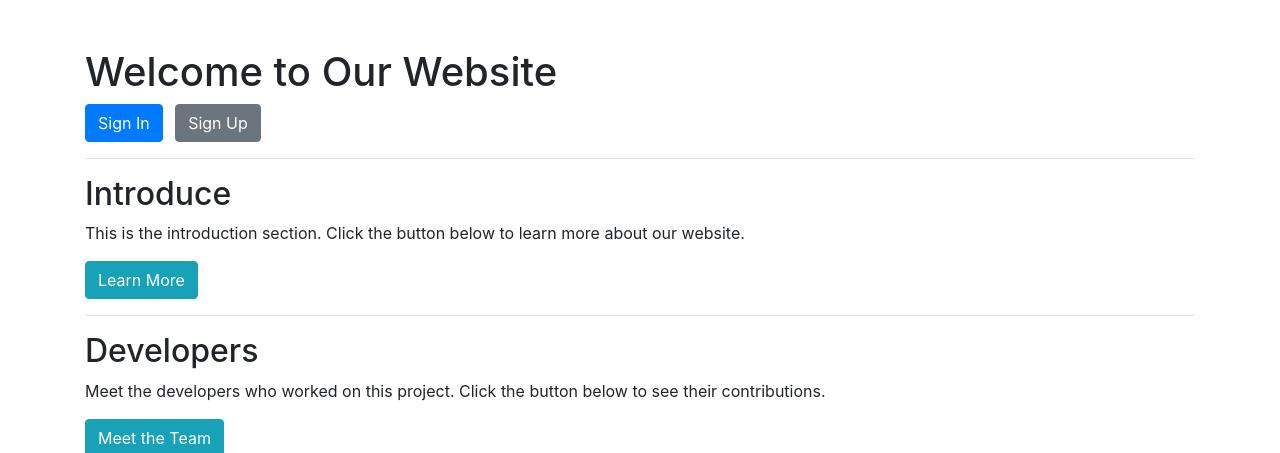
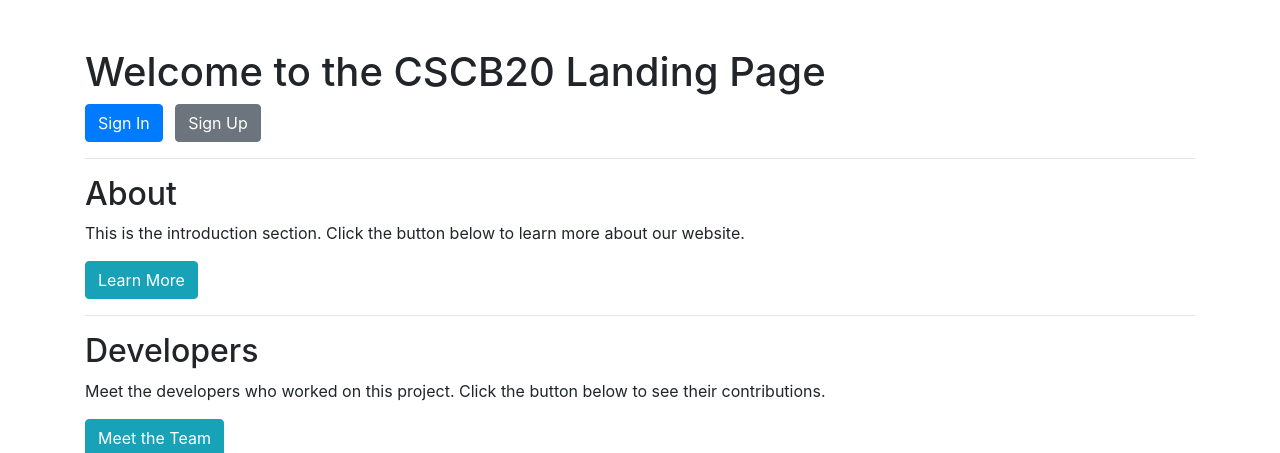
Before and after one commit to jediela/B20_a3, a Flask app: page / in a window 1280 px wide. Shown: the top 453 px of the page. Run offline with Flask 3, Linux system fonts and the light colour scheme; some libraries are stand-ins or nearby versions.

Commit message:
grammar changes. changed most introduce to about

```diff
--- a/templates/home.html
+++ b/templates/home.html
@@ -9,14 +9,14 @@
 <body>
 
 <div class="container mt-5">
-    <h1>Welcome to Our Website</h1>
+    <h1>Welcome to the CSCB20 Landing Page</h1>
     <div>
         <a href="/login" class="btn btn-primary mr-2">Sign In</a>
         <a href="/register" class="btn btn-secondary">Sign Up</a>
     </div>
     <hr>
     <div>
-        <h2>Introduce</h2>
+        <h2>About</h2>
         <p>This is the introduction section. Click the button below to learn more about our website.</p>
         <a href="/introduce" class="btn btn-info">Learn More</a>
     </div>
--- a/templates/introduce.html
+++ b/templates/introduce.html
@@ -9,7 +9,7 @@
 <body>
 
 <div class="container mt-5">
-    <h2>Introduce</h2>
+    <h2>Site Introduction</h2>
     <p>
         Assignment 3 is a continuation of the CSCB20 course website developed in Assignment 2, with the addition of new features implemented using HTML, CSS, JavaScript, SQLite, and Flask. This assignment focuses on creating a login system for registered users (students and instructors) to access course materials and functionality specific to their roles.
 
@@ -18,6 +18,8 @@
         <strong>User Authentication:</strong> Users can register as either students or instructors and log in using their credentials. Passwords are securely hashed before being stored in the SQLite database.
 
         <strong>Homepage Redesign:</strong> The homepage is redesigned to include options for signing in or signing up for new users. It may also showcase course information and university branding.
+
+        <p></p>
 
         <strong>Student Features:</strong>
         <ul>
@@ -40,7 +42,6 @@
 
         A detailed report outlines the implemented features, any incomplete functionalities, and the distribution of work among team members. The submission package includes a .db file containing predefined users and dummy data for testing, along with the Flask code in app.py and any necessary static files.
     </p>
-    <!-- 홈으로 가는 버튼 -->
     <a href="/" class="btn btn-primary">Go to Home</a>
 </div>
 
--- a/templates/login.html
+++ b/templates/login.html
@@ -22,7 +22,7 @@
     <h1>Login</h1>
     <div>
         <a href="/" class="btn btn-primary mr-2">Home</a>
-        <a href="/introduce" class="btn btn-secondary mr-2">Introduce</a>
+        <a href="/introduce" class="btn btn-secondary mr-2">About</a>
         <a href="/developers" class="btn btn-info">Developers</a>
     </div>
     <hr>
--- a/templates/register.html
+++ b/templates/register.html
@@ -22,7 +22,7 @@
     <h1>Sign Up</h1>
     <div>
         <a href="/" class="btn btn-primary mr-2">Home</a>
-        <a href="/introduce" class="btn btn-secondary mr-2">Introduce</a>
+        <a href="/introduce" class="btn btn-secondary mr-2">About</a>
         <a href="/developers" class="btn btn-info">Developers</a>
     </div>
     <hr>
```
Also changed, not shown: instance/A3.db.
